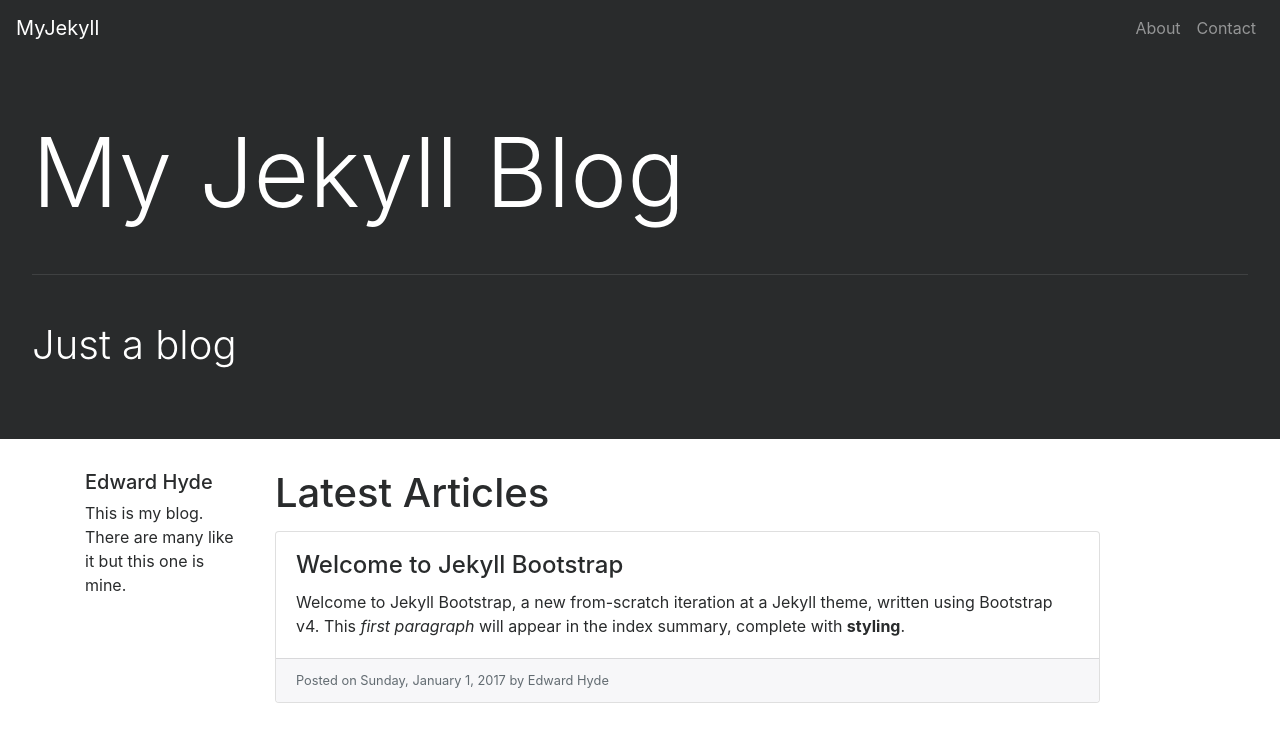
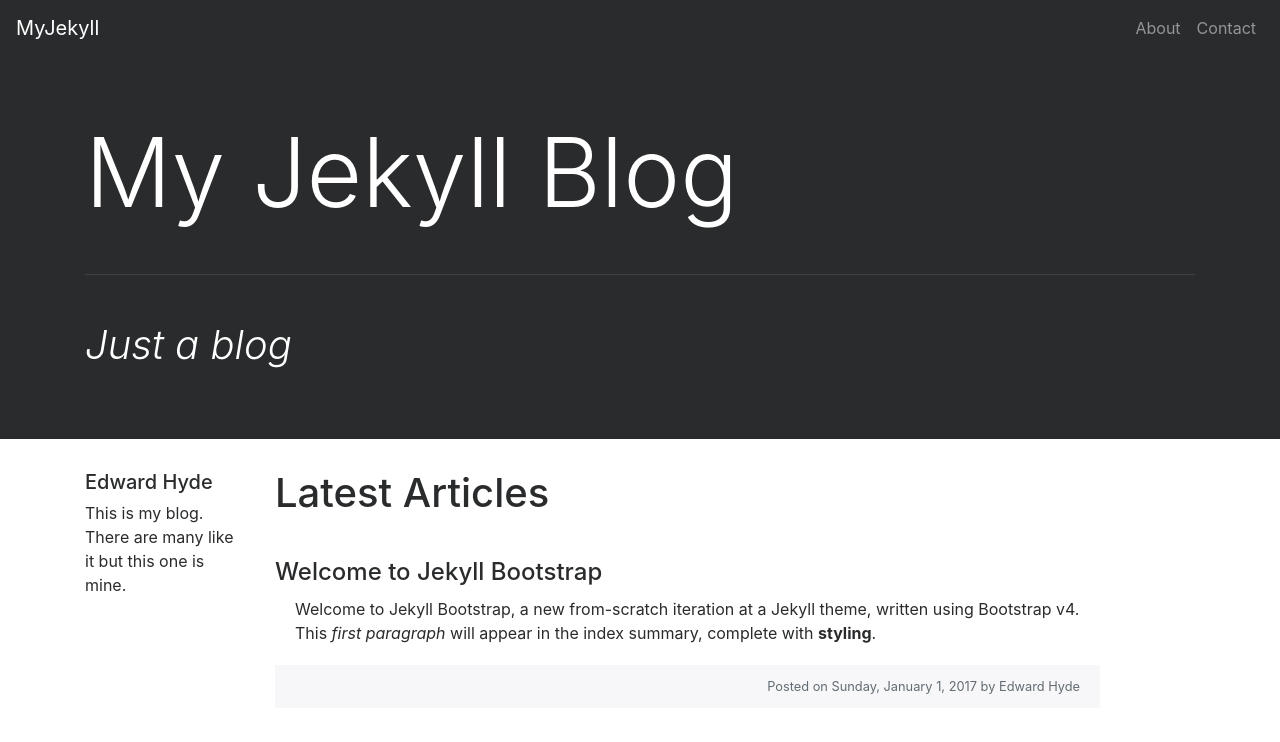
Before and after one commit to eToThePiIPower/bootstrap4jekyll, a Jekyll site: the page built from index.html, in a window 1280 px wide. Shown: the top 742 px of the page. Built offline with Jekyll 4.4.1, drawn with Linux system fonts in a browser that asks for light colours; nearby versions of some CDN libraries.

Commit message:
Tweak spacing of index heading and article entries

```diff
--- a/index.html
+++ b/index.html
@@ -1,34 +1,37 @@
 ---
 layout: index
 ---
-<header class="jumbotron jumbotron-top bg-inverse text-white">
+<header class="jumbotron jumbotron-fluid jumbotron-top bg-inverse text-white">
+  <div class="container">
     <h1 class="display-1">
       {{ site.title }}
     </h1>
     <hr class="my-5">
-  <h2 class="display-5">
+    <h2 class="display-5 font-italic">
       {{ site.subtitle }}
     </h2>
+  </div>
 </header>
 
 <section class="container">
   <div class="row">
-    <aside class="col-md-2">
+    <aside class="col-md-3 col-lg-2">
       <h3 class="h5">{{ site.owner.name }}</h3>
       <p>{{ site.owner.bio }}</p>
+      <hr class="my-4 hidden-md-up"/>
     </aside>
     <div class="col-md-9">
-      <h3 class="h1 mb-3">Latest Articles</h3>
+      <h3 class="h1">Latest Articles</h3>
 
       {% for post in site.posts %}
-      <article class="card mb-3 post-excerpt">
+      <article class="card my-4 post-excerpt">
         <section class="card-block">
           <h4 class="card-title">
             <a class="card-title-link" href="{{ post.url }}">{{ post.title }}</a>
           </h4>
           {{ post.excerpt }}
         </section>
-        <footer class="card-footer small text-muted">
+        <footer class="card-footer small text-muted text-right">
           Posted on {{ post.date | date: '%A, %B %-d, %Y' }}
           by {{ site.owner.name }}
         </footer>
--- a/site.css
+++ b/site.css
@@ -32,6 +32,15 @@
   color: inherit;
 }
 
+.post-excerpt {
+  border: 0;
+}
 .post-excerpt .card-block p:last-child {
   margin-bottom: 0;
 }
+.post-excerpt .card-footer {
+  border: 0;
+}
+.post-excerpt .card-title {
+  margin-left: -1.25rem;
+}
```
Lines whose indentation alone changed are shown as unchanged.
